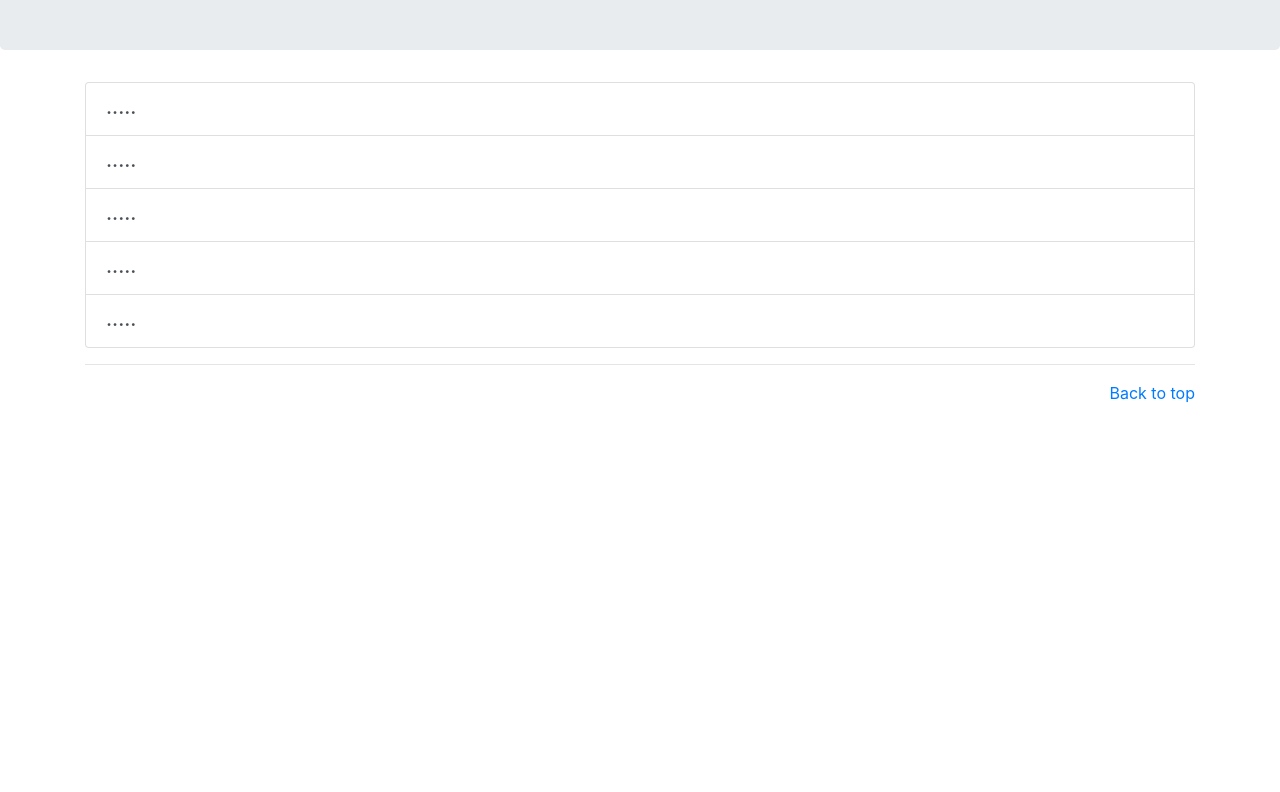
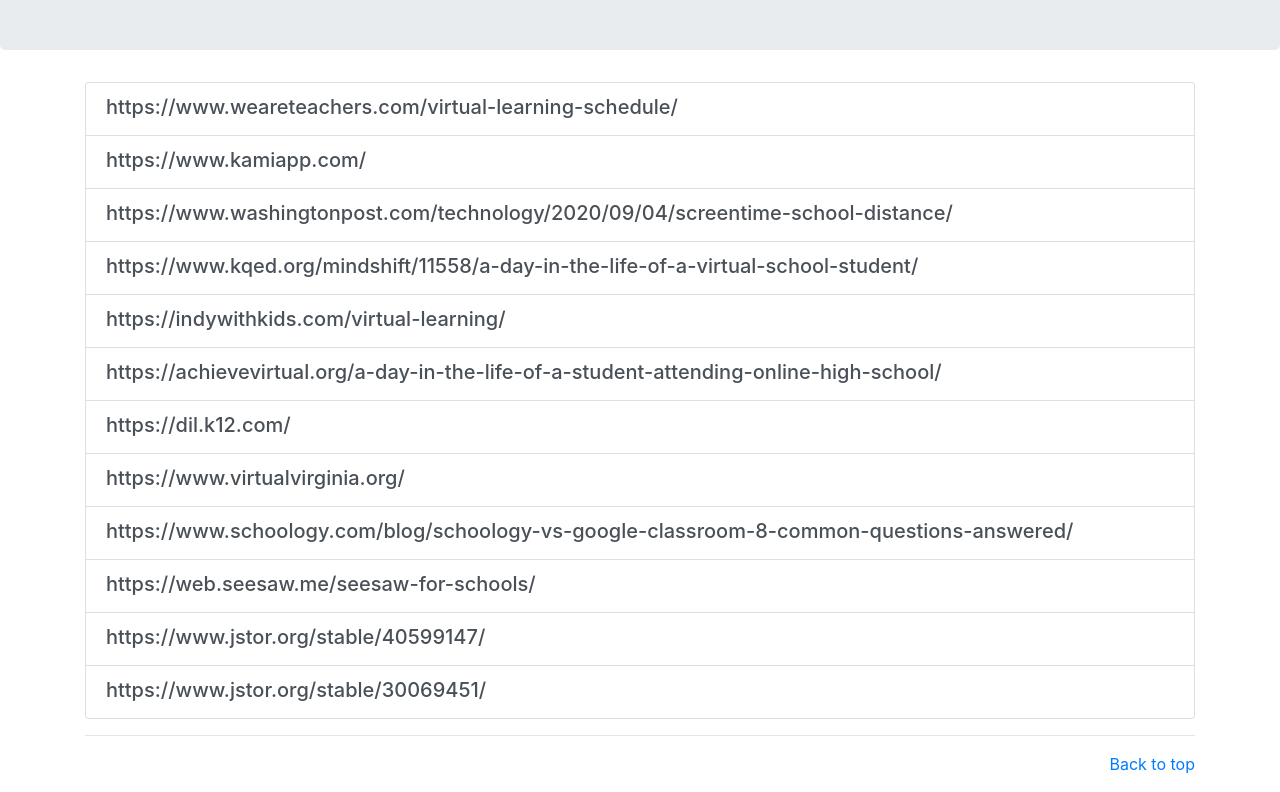
Before and after one commit to skim034/410orang, a plain HTML site: page reference.html in a window 1280 px wide. Shown: the part 228-1020 px from the top of the page. Before the commit the page ends 800 px from the top, so only its background shows below. Drawn offline with Linux system fonts and the light colour scheme.

Commit message:
added referneces by Matthew

```diff
--- a/reference.html
+++ b/reference.html
@@ -41,29 +41,76 @@
           <div class="row">
             <div class="col-md-12">
               <div class="list-group">
-                  <a class="list-group-item list-group-item-action flex-column align-items-start">
+                  <a href="https://www.weareteachers.com/virtual-learning-schedule/" target="_blank"
+                    class="list-group-item list-group-item-action flex-column align-items-start">
                     <div class="d-flex w-100 justify-content-between">
-                      <h5 class="mb-1">.....</h5>
+                      <h5 class="mb-1">https://www.weareteachers.com/virtual-learning-schedule/</h5>
                     </div>
                   </a>
-                  <a class="list-group-item list-group-item-action flex-column align-items-start">
+                  <a href="https://www.kamiapp.com/" target="_blank"
+                    class="list-group-item list-group-item-action flex-column align-items-start">
                     <div class="d-flex w-100 justify-content-between">
-                      <h5 class="mb-1">.....</h5>
+                      <h5 class="mb-1">https://www.kamiapp.com/</h5>
                     </div>
                   </a>
-                  <a class="list-group-item list-group-item-action flex-column align-items-start">
+                  <a href="https://www.washingtonpost.com/technology/2020/09/04/screentime-school-distance/" target="_blank"
+                    class="list-group-item list-group-item-action flex-column align-items-start">
                     <div class="d-flex w-100 justify-content-between">
-                      <h5 class="mb-1">.....</h5>
+                      <h5 class="mb-1">https://www.washingtonpost.com/technology/2020/09/04/screentime-school-distance/</h5>
                     </div>
                   </a>
-                  <a class="list-group-item list-group-item-action flex-column align-items-start">
+                  <a href="https://www.kqed.org/mindshift/11558/a-day-in-the-life-of-a-virtual-school-student" target="_blank"
+                    class="list-group-item list-group-item-action flex-column align-items-start">
                     <div class="d-flex w-100 justify-content-between">
-                      <h5 class="mb-1">.....</h5>
+                      <h5 class="mb-1">https://www.kqed.org/mindshift/11558/a-day-in-the-life-of-a-virtual-school-student/</h5>
                     </div>
                   </a>
-                  <a class="list-group-item list-group-item-action flex-column align-items-start">
+                  <a href="https://indywithkids.com/virtual-learning/" target="_blank"
+                    class="list-group-item list-group-item-action flex-column align-items-start">
                     <div class="d-flex w-100 justify-content-between">
-                      <h5 class="mb-1">.....</h5>
+                      <h5 class="mb-1">https://indywithkids.com/virtual-learning/</h5>
+                    </div>
+                  </a>
+                  <a href="https://achievevirtual.org/a-day-in-the-life-of-a-student-attending-online-high-school/" target="_blank"
+                    class="list-group-item list-group-item-action flex-column align-items-start">
+                    <div class="d-flex w-100 justify-content-between">
+                      <h5 class="mb-1">https://achievevirtual.org/a-day-in-the-life-of-a-student-attending-online-high-school/</h5>
+                    </div>
+                  </a>
+                  <a href="https://dil.k12.com/" target="_blank"
+                    class="list-group-item list-group-item-action flex-column align-items-start">
+                    <div class="d-flex w-100 justify-content-between">
+                      <h5 class="mb-1">https://dil.k12.com/</h5>
+                    </div>
+                  </a>
+                  <a href="https://www.virtualvirginia.org/" target="_blank"
+                    class="list-group-item list-group-item-action flex-column align-items-start">
+                    <div class="d-flex w-100 justify-content-between">
+                      <h5 class="mb-1">https://www.virtualvirginia.org/</h5>
+                    </div>
+                  </a>
+                  <a href="https://www.schoology.com/blog/schoology-vs-google-classroom-8-common-questions-answered" target="_blank"
+                    class="list-group-item list-group-item-action flex-column align-items-start">
+                    <div class="d-flex w-100 justify-content-between">
+                      <h5 class="mb-1">https://www.schoology.com/blog/schoology-vs-google-classroom-8-common-questions-answered/</h5>
+                    </div>
+                  </a>
+                  <a href="https://web.seesaw.me/seesaw-for-schools" target="_blank"
+                    class="list-group-item list-group-item-action flex-column align-items-start">
+                    <div class="d-flex w-100 justify-content-between">
+                      <h5 class="mb-1">https://web.seesaw.me/seesaw-for-schools/</h5>
+                    </div>
+                  </a>
+                  <a href="https://www.jstor.org/stable/40599147" target="_blank"
+                    class="list-group-item list-group-item-action flex-column align-items-start">
+                    <div class="d-flex w-100 justify-content-between">
+                      <h5 class="mb-1">https://www.jstor.org/stable/40599147/</h5>
+                    </div>
+                  </a>
+                  <a href="https://www.jstor.org/stable/30069451" target="_blank"
+                    class="list-group-item list-group-item-action flex-column align-items-start">
+                    <div class="d-flex w-100 justify-content-between">
+                      <h5 class="mb-1">https://www.jstor.org/stable/30069451/</h5>
                     </div>
                   </a>
               </div>
```
